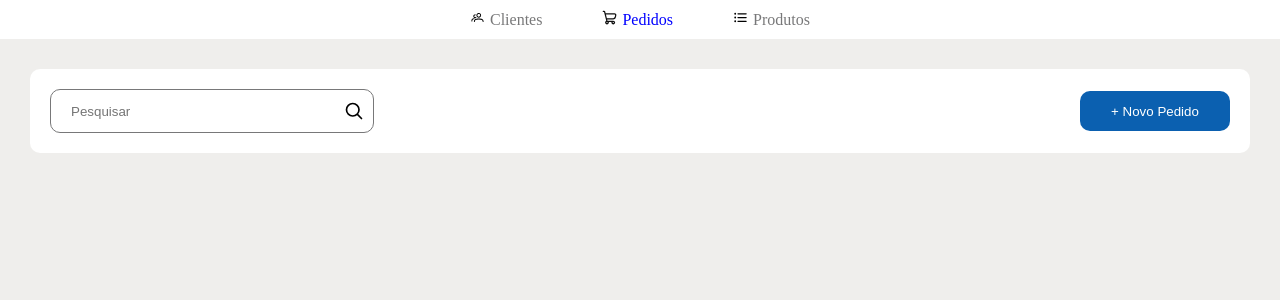
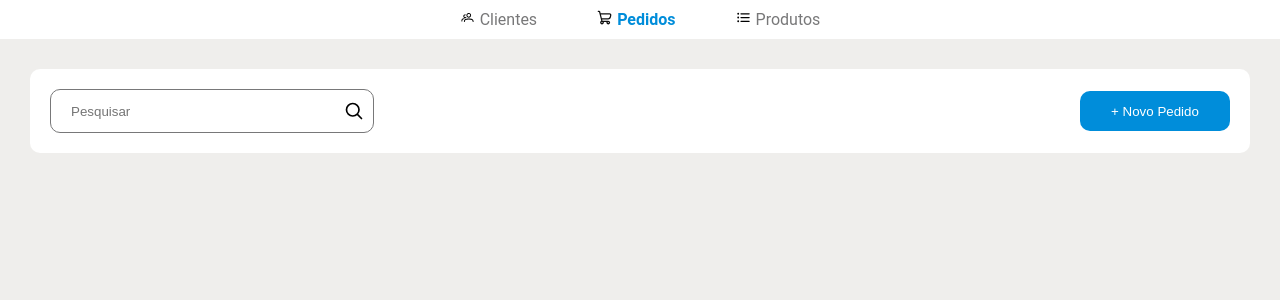
Before and after one commit to carol-andradech/teste-tecnico-ana, a React (Vite) app: page /pedidos in a window 1280 px wide. Shown: the top 300 px of the page. Built offline with nearby package versions, Linux system fonts and the light colour scheme; no server answers.

Commit message:
cor e fonte atualizadas

```diff
--- a/src/App.css
+++ b/src/App.css
@@ -55,7 +55,7 @@
 .btn-search {
   width: 150px;
   height: 40px;
-  background-color: #0b60b0;
+  background-color: #008dda;
   border: none;
   border-radius: 10px;
   color: white;
@@ -136,7 +136,7 @@
   margin-left: auto; /* Move o botão para o canto direito */
   width: 100px; /* Defina a largura do botão */
   height: 40px; /* Defina a altura do botão */
-  background-color: #0b60b0; /* Cor de fundo do botão */
+  background-color: #008dda; /* Cor de fundo do botão */
   border: none; /* Remove a borda do botão */
   border-radius: 10px; /* Adiciona borda arredondada ao botão */
   color: white; /* Cor do texto do botão */
--- a/src/Components/Clientes/Clientes.css
+++ b/src/Components/Clientes/Clientes.css
@@ -48,14 +48,14 @@
 }
 
 input:focus {
-  outline-color: #0b60b0;
-  border-color: #0b60b0;
+  outline-color: #008dda;
+  border-color: #008dda;
 }
 
 .btn-search {
   width: 150px;
   height: 40px;
-  background-color: #0b60b0;
+  background-color: #008dda;
   border: none;
   border-radius: 10px;
   color: white;
--- a/src/Components/Header/HeaderBar.css
+++ b/src/Components/Header/HeaderBar.css
@@ -14,6 +14,7 @@ a {
 
 .span-header {
   color: #787879;
+  font-weight: normal;
 }
 
 img {
@@ -21,5 +22,6 @@ img {
 }
 
 .active-link .span-header {
-  color: blue;
+  color: #008dda;
+  font-weight: bold;
 }
--- a/src/Components/Produtos/Produtos.css
+++ b/src/Components/Produtos/Produtos.css
@@ -86,8 +86,8 @@ input {
 }
 
 input:focus {
-  outline-color: #0b60b0;
-  border-color: #0b60b0;
+  outline-color: #008dda;
+  border-color: #008dda;
 }
 
 .produto-img {
@@ -111,7 +111,7 @@ input:focus {
 .upload-button {
   width: 250px;
   height: 40px;
-  background-color: #0b60b0;
+  background-color: #008dda;
   color: white;
   border-radius: 10px;
 }
--- a/src/index.css
+++ b/src/index.css
@@ -1,6 +1,7 @@
 body {
   margin: 0;
   background-color: #eeedebe8;
+  font-family: "Roboto", sans-serif;
 }
 
 .head {
```
